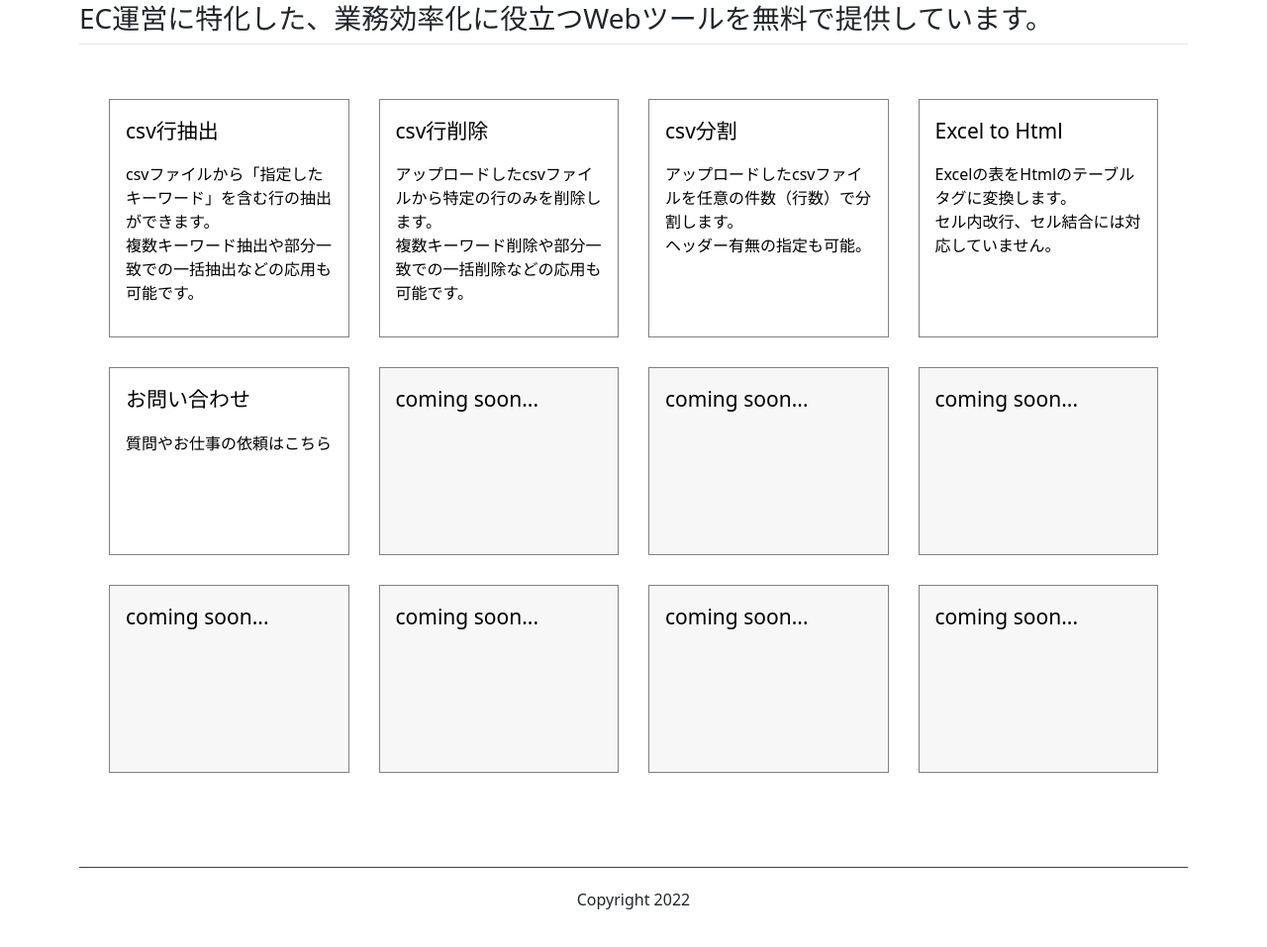
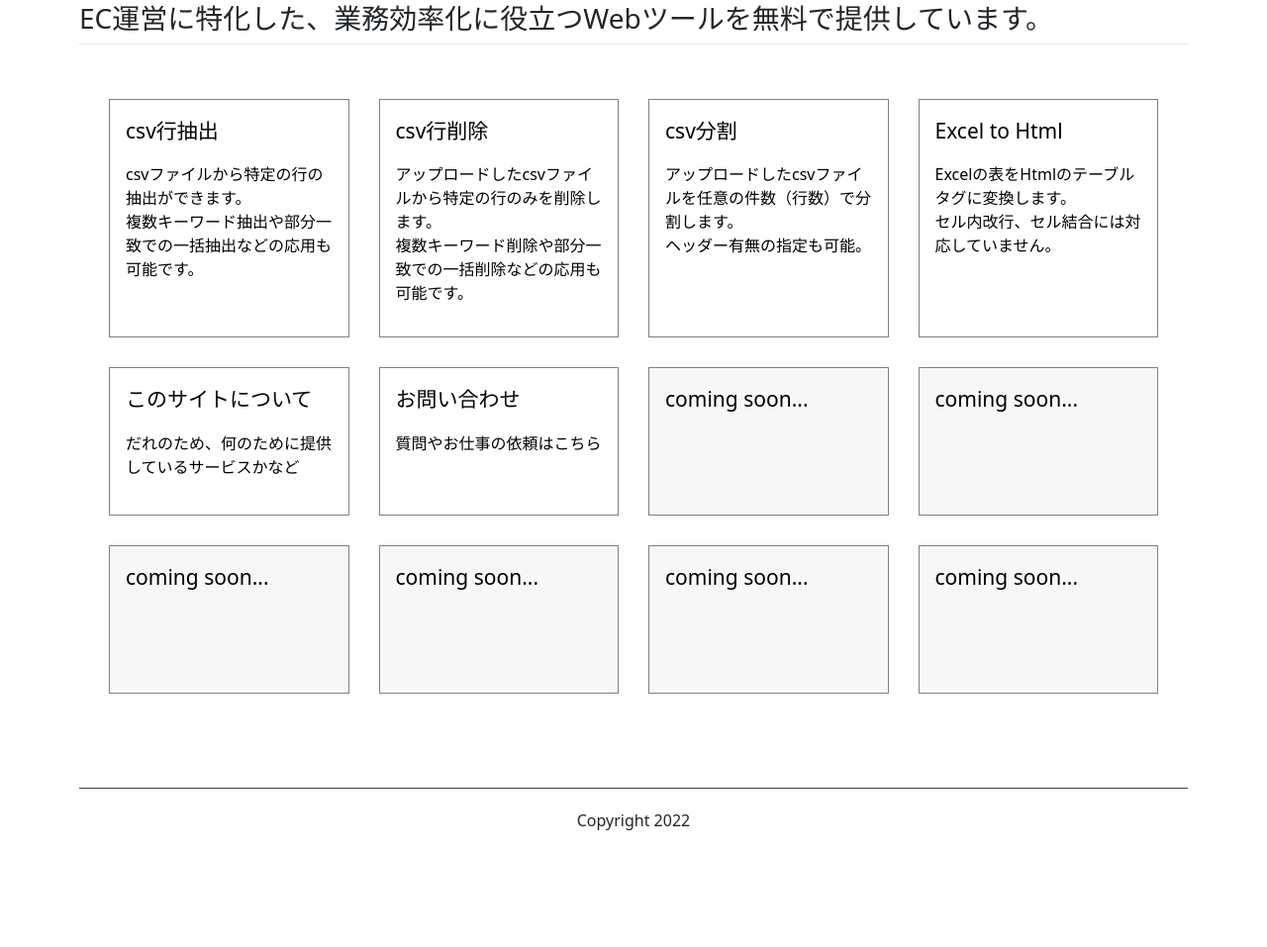
Before and after one commit to kishi-hirosuke/convenient_tools, a Django app: page / in a window 1280 px wide. Shown: the part 98-1055 px from the top of the page at 99% size. After the commit the page ends 937 px from the top, so only its background shows below. Run offline with Django 3.2, Linux system fonts and the light colour scheme.

Commit message:
テキスト追記

```diff
--- a/convenient_tools/convenient_tools/settings.py
+++ b/convenient_tools/convenient_tools/settings.py
@@ -134,4 +134,4 @@ EMAIL_PORT = 587
 EMAIL_USE_TLS = True
 
 #最大容量
-LIMIT_SIZE = 500*1000*1000
+LIMIT_SIZE = 300*1000*1000
--- a/convenient_tools/tool_site/functions.py
+++ b/convenient_tools/tool_site/functions.py
@@ -70,7 +70,7 @@ def split_flow(file, num, header_select):
     files_data = pd.read_csv(io.StringIO(read_file.decode(enc)), delimiter=',', header=header_select, dtype = 'object', chunksize=int(num))
     return files_data, enc
 
-#zip化
+#zip化（全てutf-8で出力）
 def to_zip(data,enc,header_select):
     #zipファイル準備
     response = HttpResponse(content_type='application/zip')
@@ -114,7 +114,7 @@ def remove_flow_one(file, code, columuns):
     df.to_csv(path_or_buf = response, encoding = enc, index=False)
     return response
 
-#csv行抽出_複数ファイル
+#csv行削除_複数ファイル
 def remove_flow(file, code, columuns):
     #csvファイル読み込み
     read_file = file.read()
--- a/convenient_tools/tool_site/static/css/main.css
+++ b/convenient_tools/tool_site/static/css/main.css
@@ -143,7 +143,7 @@ footer p{
 
 .tool{
     width: 25%;
-    height: 190px;
+    height: 150px;
     border: solid gray 1px;
     vertical-align:baseline;
     transition: 0.1s ;
@@ -154,7 +154,7 @@ footer p{
     background-color: rgba(0, 0, 0, 0.02);
 }
 
-.tools_table tr:nth-of-type(2) .tool:nth-of-type(n+2){
+.tools_table tr:nth-of-type(2) .tool:nth-of-type(n+3){
     background-color: rgba(0, 0, 0, 0.03);
 }
 
--- a/convenient_tools/tool_site/templates/index.html
+++ b/convenient_tools/tool_site/templates/index.html
@@ -18,7 +18,7 @@
                         <p class="title">csv行抽出</p>
                     </div>
                     <div class="lead_box">
-                        <p>csvファイルから「指定したキーワード」を含む行の抽出ができます。<br>複数キーワード抽出や部分一致での一括抽出などの応用も可能です。</p>
+                        <p>csvファイルから特定の行の抽出ができます。<br>複数キーワード抽出や部分一致での一括抽出などの応用も可能です。</p>
                     </div>
                 </a>
             </td>
@@ -57,23 +57,22 @@
 
         <tr>
             <td class="tool">
+                <a href="about">
+                    <div class="title_box">
+                        <p class="title">このサイトについて</p>
+                    </div>
+                    <div class="lead_box">
+                        <p>だれのため、何のために提供しているサービスかなど</p>
+                    </div>
+                </a>
+            </td>
+            <td class="tool">
                 <a href="inquiry">
                     <div class="title_box">
                         <p class="title">お問い合わせ</p>
                     </div>
                     <div class="lead_box">
                         <p>質問やお仕事の依頼はこちら</p>
-                    </div>
-                </a>
-            </td>
-
-            <td class="tool">
-                    <a href="">
-                    <div class="title_box">
-                        <p class="title">coming soon...</p>
-                    </div>
-                    <div class="lead_box">
-                        <p></p>
                     </div>
                 </a>
             </td>
--- a/convenient_tools/tool_site/templates/tool_extract.html
+++ b/convenient_tools/tool_site/templates/tool_extract.html
@@ -78,10 +78,11 @@
             <li>キーワードは部分一致で、半角パイプ「|」区切りで複数キーワード指定可能です。</li><br>
             <li>アップするcsvファイルの1行目がヘッダーとして読み込まれます。<br>つまり、基準とする列名が1行目にある必要があります。</li><br>
             <li>基準とする列に空白が含まれているcsvファイルには対応していません。<br>また、基準列以外は空白がある際でも処理は可能ですが、ヘッダーの空白が「Unnamed:」に置き換わります。</li><br>
+            <li>複数ファイルをアップロードする際、zipファイル形式で出力され、中のファイルは全て「utf-8」でエンコードされます。</li><br>
             <li>アップするcsvファイルによっては文字化けを起こしたり、データ型が変更されて出力される恐れがあります。処理が正常に終了したとしても、ダウンロードデータのご確認をお願いいたします。</li><br>
             <li>こちらのツールを使用したことによる不具合は一切の責任を追えませんのでご理解の上ご利用ください。</li><br>
             <li>現在、最大容量は{{ limit_size }}です。<br>今後、上限解放するかもしれませんのでお楽しみに。</li><br>
-            <li>ご不明な点やご要望がございましたら、こちらのお問い合わせフォームまでご連絡ください。</li>
+            <li>ご不明な点やご要望がございましたら、こちらの<a href="/inquiry">お問い合わせフォーム</a>までご連絡ください。</li>
         </ul>
     </div>
 
--- a/convenient_tools/tool_site/templates/tool_remove.html
+++ b/convenient_tools/tool_site/templates/tool_remove.html
@@ -78,10 +78,11 @@
             <li>キーワードは部分一致で、半角パイプ「|」区切りで複数キーワード指定可能です。</li><br>
             <li>アップするcsvファイルの1行目がヘッダーとして読み込まれます。<br>つまり、基準とする列名が1行目にある必要があります。</li><br>
             <li>基準とする列に空白が含まれているcsvファイルには対応していません。<br>また、基準列以外は空白がある際でも処理は可能ですが、ヘッダーの空白が「Unnamed:」に置き換わります。</li><br>
+            <li>複数ファイルをアップロードする際、zipファイル形式で出力され、中のファイルは全て「utf-8」でエンコードされます。</li><br>
             <li>アップするcsvファイルによっては文字化けを起こしたり、データ型が変更されて出力される恐れがあります。処理が正常に終了したとしても、ダウンロードデータのご確認をお願いいたします。</li><br>
             <li>こちらのツールを使用したことによる不具合は一切の責任を追えませんのでご理解の上ご利用ください。</li><br>
             <li>現在、最大容量は{{ limit_size }}です。<br>今後、上限解放するかもしれませんのでお楽しみに。</li><br>
-            <li>ご不明な点やご要望がございましたら、こちらのお問い合わせフォームまでご連絡ください。</li>
+            <li>ご不明な点やご要望がございましたら、こちらの<a href="/inquiry">お問い合わせフォーム</a>までご連絡ください。</li>
         </ul>
     </div>
 
```
Also changed, not shown: convenient_tools/tool_site/templates/tool_split.html (+5 -5 lines), convenient_tools/tool_site/templates/tool_table.html (+4 -4 lines).
